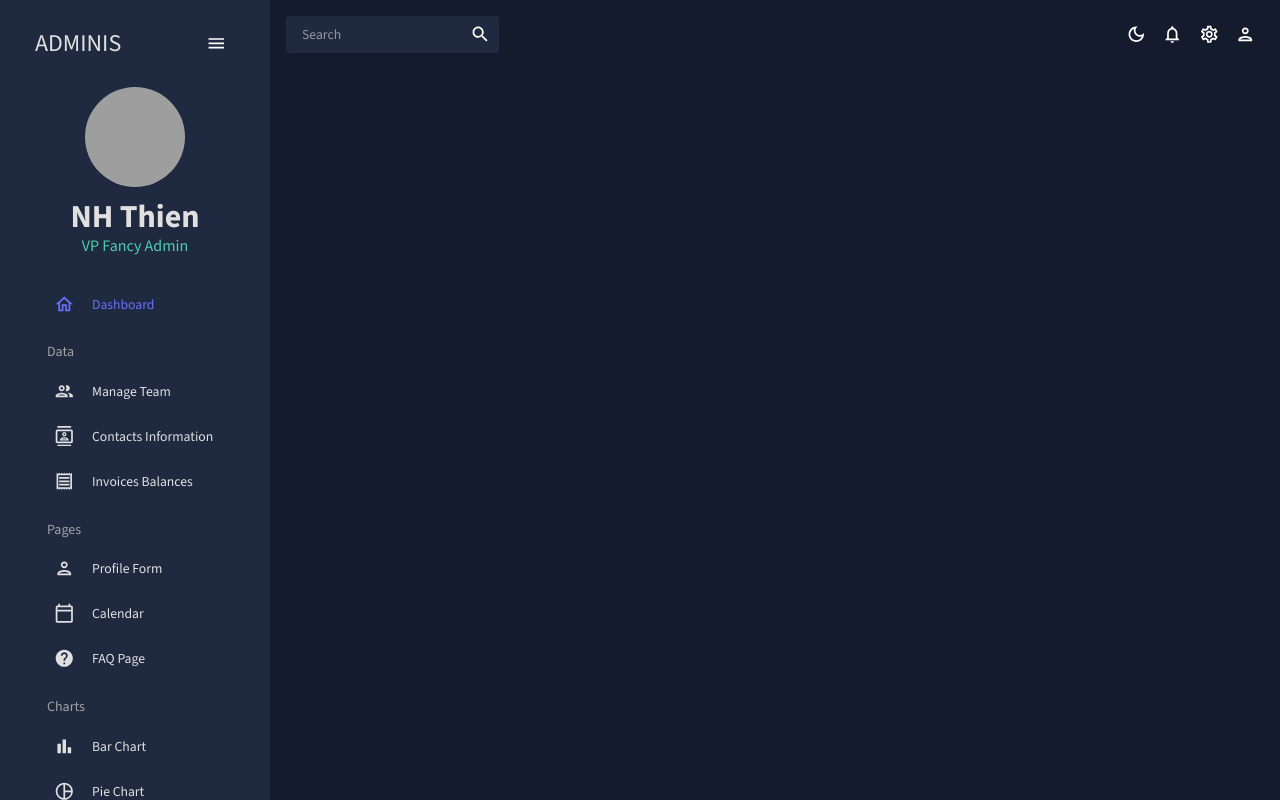
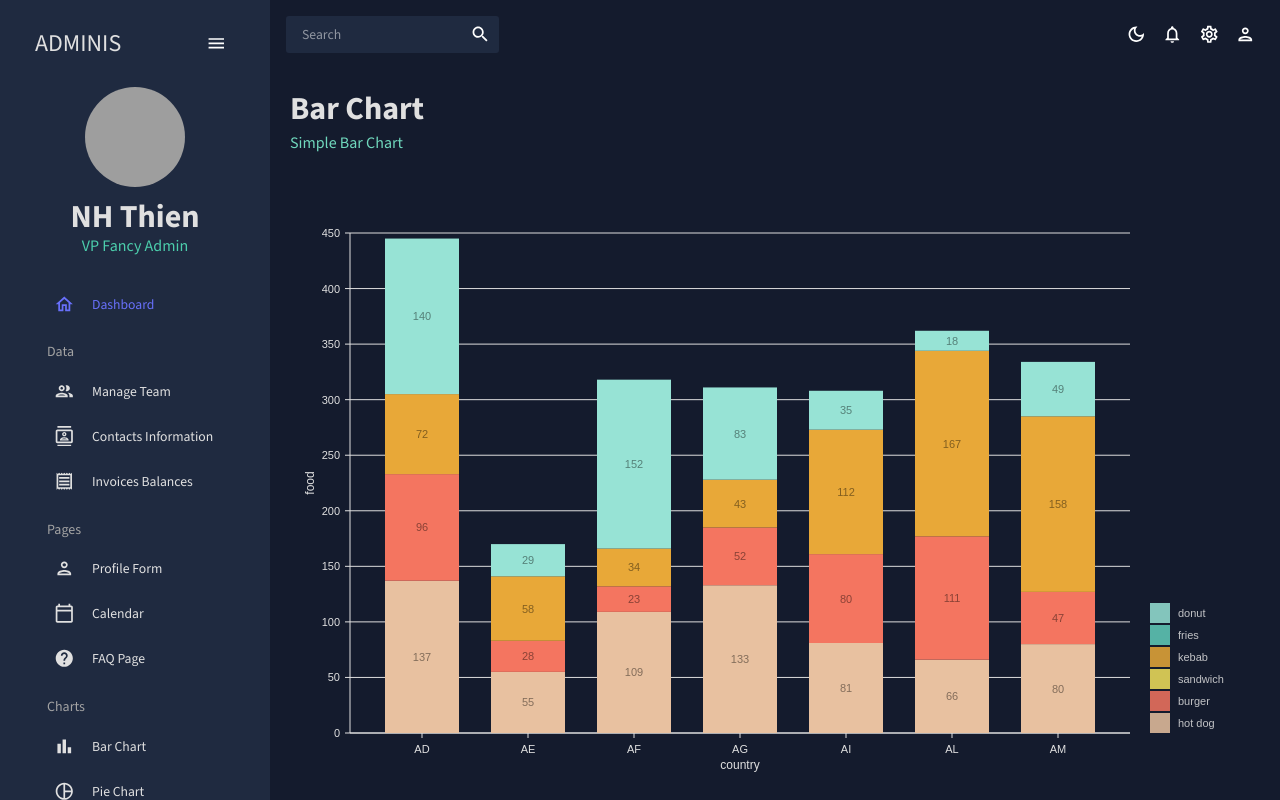
Before and after one commit to huu-thien/admin-dashboard-app-w-mui, a React (Vite) app: page /bar in a window 1280 px wide. Built offline with nearby package versions, Linux system fonts and the light colour scheme; grey boxes are pictures that could not be loaded.

Commit message:
bar chart w nivo chart

```diff
--- a/src/App.jsx
+++ b/src/App.jsx
@@ -12,7 +12,7 @@
 import Form from './scenes/form';
 import Calendar from './scenes/calendar';
 import FAQ from './scenes/faq';
-// import Bar from './scenes/bar';
+import Bar from './scenes/bar';
 // import Line from './scenes/line';
 // import Pie from './scenes/pie';
 // import Geography from './scenes/geography';
@@ -35,7 +35,7 @@
               <Route path="/form" element={<Form />} />
               <Route path="/calendar" element={<Calendar />} />
               <Route path="/faq" element={<FAQ />} />
-              {/* <Route path="/bar" element={<Bar />} /> */}
+              <Route path="/bar" element={<Bar />} />
               {/* <Route path="/pie" element={<Pie />} /> */}
               {/* <Route path="/line" element={<Line />} /> */}
               {/* <Route path="/geography" element={<Geography />} /> */}
--- /dev/null
+++ b/src/components/BarChart.jsx
@@ -0,0 +1,145 @@
+import { useTheme } from '@emotion/react';
+import { ResponsiveBar } from '@nivo/bar';
+import { tokens } from '../theme';
+import { mockBarData as data } from '../data/MockData';
+import PropTypes from 'prop-types';
+
+const BarChart = ({ isDashboard = false }) => {
+  const theme = useTheme();
+  const colors = tokens(theme.palette.mode);
+  return (
+    <ResponsiveBar
+      data={data}
+      theme={{
+        axis: {
+          domain: {
+            line: {
+              stroke: colors.grey[100],
+            },
+          },
+          legend: {
+            text: {
+              fill: colors.grey[100],
+            },
+          },
+          ticks: {
+            line: {
+              stroke: colors.grey[100],
+              strokeWidth: 1,
+            },
+            text: {
+              fill: colors.grey[100],
+            },
+          },
+        },
+        legends: {
+          text: {
+            fill: colors.grey[100],
+          },
+        },
+      }}
+      keys={['hot dog', 'burger', 'sandwich', 'kebab', 'fries', 'donut']}
+      indexBy="country"
+      margin={{ top: 50, right: 130, bottom: 50, left: 60 }}
+      padding={0.3}
+      valueScale={{ type: 'linear' }}
+      indexScale={{ type: 'band', round: true }}
+      colors={{ scheme: 'nivo' }}
+      defs={[
+        {
+          id: 'dots',
+          type: 'patternDots',
+          background: 'inherit',
+          color: '#38bcb2',
+          size: 4,
+          padding: 1,
+          stagger: true,
+        },
+        {
+          id: 'lines',
+          type: 'patternLines',
+          background: 'inherit',
+          color: '#eed312',
+          rotation: -45,
+          lineWidth: 6,
+          spacing: 10,
+        },
+      ]}
+      fill={[
+        {
+          match: {
+            id: 'fries',
+          },
+          id: 'dots',
+        },
+        {
+          match: {
+            id: 'sandwich',
+          },
+          id: 'lines',
+        },
+      ]}
+      borderColor={{
+        from: 'color',
+        modifiers: [['darker', '1.2']],
+      }}
+      axisTop={null}
+      axisRight={null}
+      axisBottom={{
+        tickSize: 5,
+        tickPadding: 5,
+        tickRotation: 0,
+        legend: isDashboard ? undefined : 'country',
+        legendPosition: 'middle',
+        legendOffset: 32,
+      }}
+      axisLeft={{
+        tickSize: 5,
+        tickPadding: 5,
+        tickRotation: 0,
+        legend: 'food',
+        legendPosition: 'middle',
+        legendOffset: -40,
+      }}
+      labelSkipWidth={12}
+      labelSkipHeight={12}
+      labelTextColor={{
+        from: 'color',
+        modifiers: [['darker', 1.6]],
+      }}
+      legends={[
+        {
+          dataFrom: 'keys',
+          anchor: 'bottom-right',
+          direction: 'column',
+          justify: false,
+          translateX: 120,
+          translateY: 0,
+          itemsSpacing: 2,
+          itemWidth: 100,
+          itemHeight: 20,
+          itemDirection: 'left-to-right',
+          itemOpacity: 0.85,
+          symbolSize: 20,
+          effects: [
+            {
+              on: 'hover',
+              style: {
+                itemOpacity: 1,
+              },
+            },
+          ],
+        },
+      ]}
+      role="application"
+      ariaLabel="Nivo bar chart demo"
+      barAriaLabel={(e) =>
+        e.id + ': ' + e.formattedValue + ' in country: ' + e.indexValue
+      }
+    />
+  );
+};
+BarChart.propTypes = {
+  isDashboard: PropTypes.bool,
+};
+export default BarChart;
--- /dev/null
+++ b/src/scenes/bar/index.jsx
@@ -0,0 +1,16 @@
+import { Box } from '@mui/material'
+import Header from '../../components/Header'
+import BarChart from '../../components/BarChart'
+
+const Bar = () => {
+  return (
+    <Box m="20px">
+        <Header title="Bar Chart" subtitle="Simple Bar Chart"/>
+        <Box height="75vh">
+            <BarChart />
+        </Box>
+    </Box>
+  )
+}
+
+export default Bar
```
